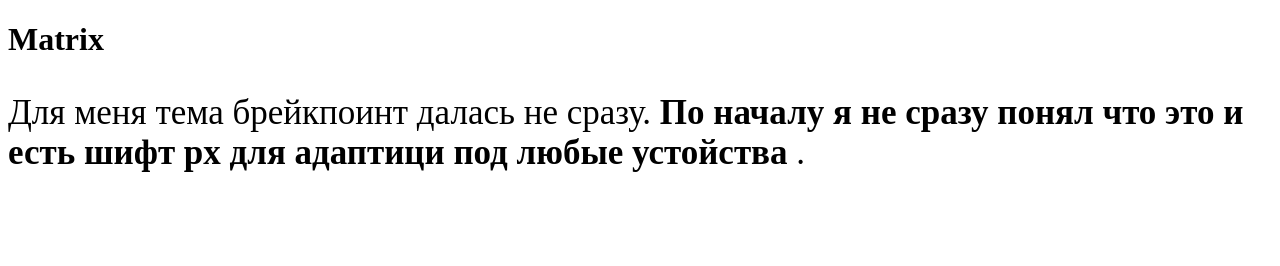
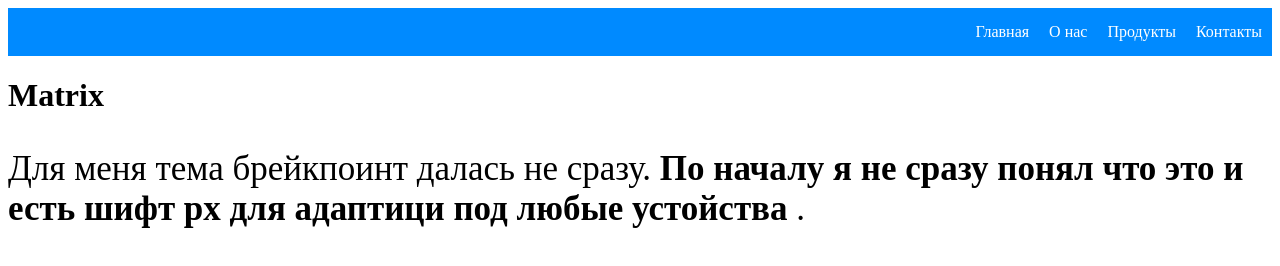
Before and after one commit to WebHeroSchool/media-rep, a plain HTML site: page index.html in a window 1280 px wide. Drawn offline with Linux system fonts and the light colour scheme.

```diff
--- a/index.html
+++ b/index.html
@@ -8,6 +8,12 @@
 </header>
 
 <body>
+  <div class="menu_nav">
+<a href="#">Главная</a>
+<a href="#">О нас</a>
+<a href="#">Продукты</a>
+<a href="#">Контакты</a>
+</div>
 <h1 class="body"> Matrix </h1>
 <p class="body__nav">Для меня тема брейкпоинт далась не сразу. <b> По началу я не сразу понял что это и есть шифт px для адаптици под любые устойства </b>.</p>
 </body>
--- a/style.css
+++ b/style.css
@@ -1,3 +1,42 @@
+<style>
+body{ font-family:arial; }
+.menu_nav {
+display: flex;
+justify-content: flex-end; /* разместим справа */
+background: #008aff;
+}
+
+.menu_nav a {
+color:#fff;
+padding:15px 10px;
+text-decoration:none;
+text-align:center;
+}
+
+.nav a:hover { background:#5c8db7; }
+/* меньше 800px */
+@media all and (max-width: 800px) {
+.nav { justify-content: space-around; }
+.nav a{ flex-grow:1; /* растягиваться на всю ширину */ }
+}
+/* меньше 500px */
+@media all and (max-width: 500px) {
+.nav { flex-direction: column; }
+}
+</style>
+
+@media (min-width:360px ) {
+  .body__nav {
+    font-size: 15px;
+  }
+}
+
+@media (min-width:641px) {
+  .body__nav {
+    font-size: 25px;
+  }
+}
+
 @media (min-width:360px ) {
   .body__nav {
     font-size: 15px;
```
